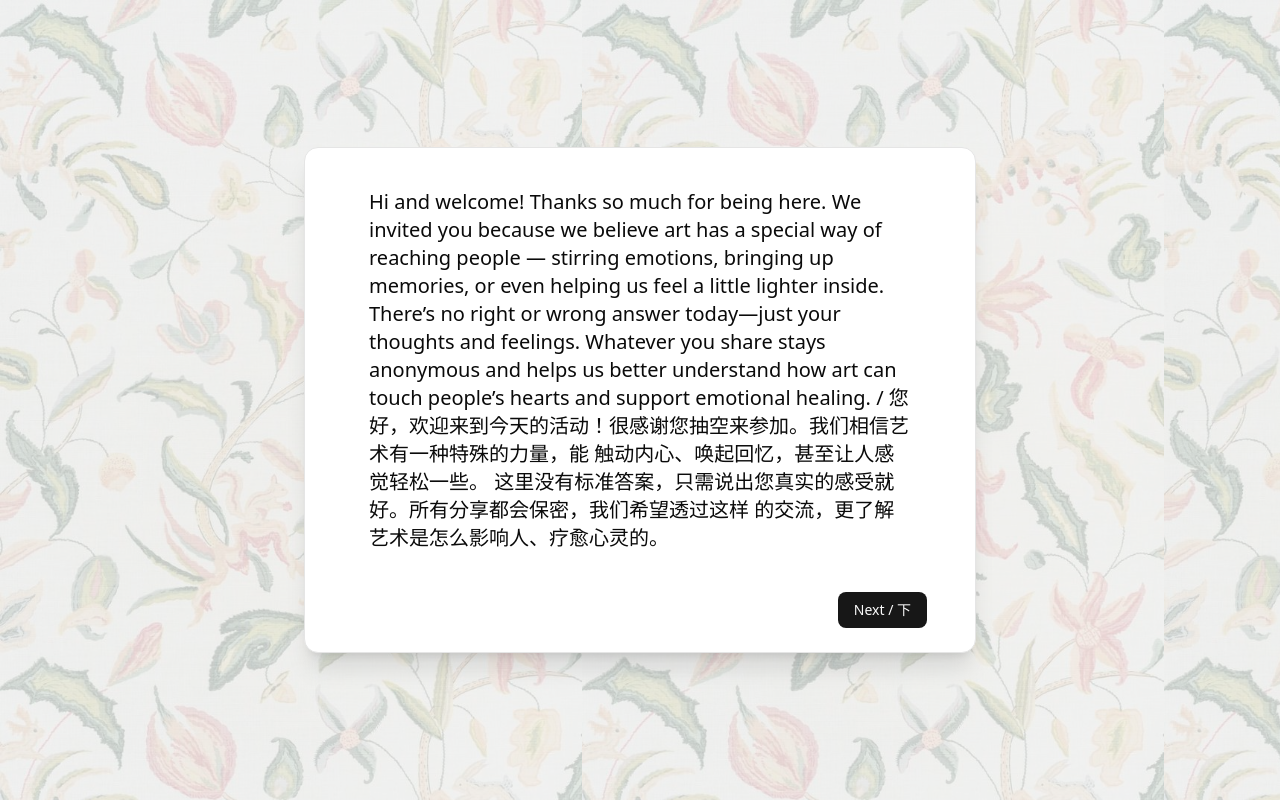
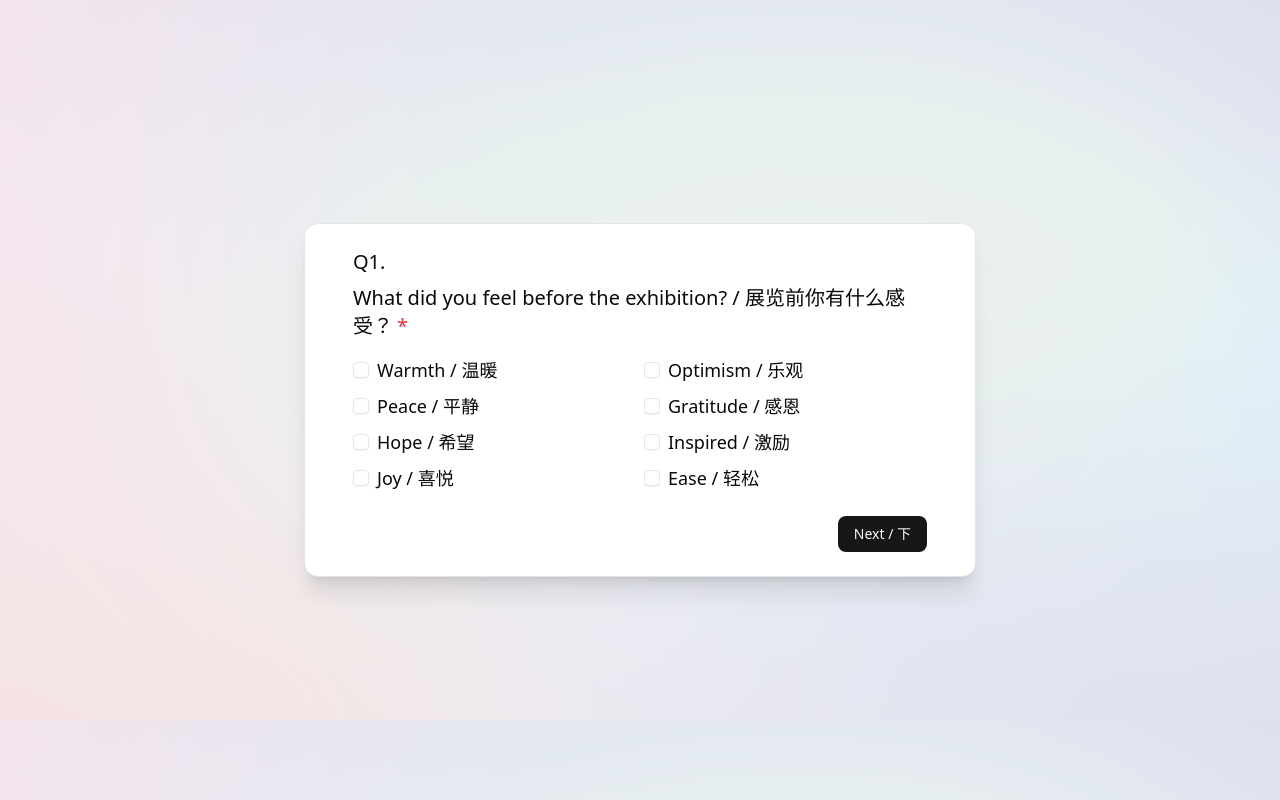
Before and after one commit to UltraRaptorYT/BWMGalleryForm, a Next.js app: page / in a window 1280 px wide. Built offline with nearby package versions, Linux system fonts and the light colour scheme.

Commit message:
Update Background

```diff
--- a/src/app/page.tsx
+++ b/src/app/page.tsx
@@ -9,22 +9,6 @@ import { useSurveySubmit } from "@/hooks/useSurveySubmit";
 
 const survey: SurveyQuestionType[] = [
   {
-    qnType: "info",
-    key: "intro",
-    message: {
-      en: `Hi and welcome! Thanks so much for being here. We invited you because we believe art has a
-special way of reaching people — stirring emotions, bringing up memories, or even helping us
-feel a little lighter inside.
-There’s no right or wrong answer today—just your thoughts and feelings. Whatever you share
-stays anonymous and helps us better understand how art can touch people’s hearts and support
-emotional healing.`,
-      ch: `您好，欢迎来到今天的活动！很感谢您抽空来参加。我们相信艺术有一种特殊的力量，能
-触动内心、唤起回忆，甚至让人感觉轻松一些。
-这里没有标准答案，只需说出您真实的感受就好。所有分享都会保密，我们希望透过这样
-的交流，更了解艺术是怎么影响人、疗愈心灵的。`,
-    },
-  },
-  {
     question: {
       en: "What did you feel before the exhibition?",
       ch: "展览前你有什么感受？",
@@ -32,16 +16,14 @@ emotional healing.`,
     qnType: "multi-select",
     key: "before",
     selectionOptions: [
-      { en: "Excited", ch: "兴奋" },
-      { en: "Anxious", ch: "焦虑" },
-      { en: "Happy", ch: "开心" },
-      { en: "Confused", ch: "困惑" },
-      { en: "Hopeful", ch: "充满希望" },
-      { en: "Overwhelmed", ch: "不知所措" },
-      { en: "Inspired", ch: "受到启发" },
-      { en: "Indifferent", ch: "无动于衷" },
-      { en: "Grateful", ch: "感激" },
-      { en: "Curious", ch: "好奇" },
+      { en: "Warmth", ch: "温暖" },
+      { en: "Optimism", ch: "乐观" },
+      { en: "Peace", ch: "平静" },
+      { en: "Gratitude", ch: "感恩" },
+      { en: "Hope", ch: "希望" },
+      { en: "Inspired", ch: "激励" },
+      { en: "Joy", ch: "喜悦" },
+      { en: "Ease", ch: "轻松" },
     ],
   },
   {
@@ -108,7 +90,7 @@ export default function FeedbackFormPage() {
       <div
         className="absolute inset-0 z-0 opacity-30"
         style={{
-          backgroundImage: "url('/background.jpeg')",
+          backgroundImage: "url('/background.png')",
           backgroundRepeat: "repeat",
           backgroundSize: "contain",
         }}
--- a/src/app/survey/page.tsx
+++ b/src/app/survey/page.tsx
@@ -18,10 +18,13 @@ feel a little lighter inside.
 There’s no right or wrong answer today—just your thoughts and feelings. Whatever you share
 stays anonymous and helps us better understand how art can touch people’s hearts and support
 emotional healing.`,
-      ch: `您好，欢迎来到今天的活动！很感谢您抽空来参加。我们相信艺术有一种特殊的力量，能
+      ch: `您好，感谢您抽空参与真如艺术作品展并且愿意参与此次的问卷调查。
+
+
+
+      我们相信艺术有一种特殊的力量，能
 触动内心、唤起回忆，甚至让人感觉轻松一些。
-这里没有标准答案，只需说出您真实的感受就好。所有分享都会保密，我们希望透过这样
-的交流，更了解艺术是怎么影响人、疗愈心灵的。`,
+这里没有标准答案，只需说出您真实的感受就好。所有分享都会保密，我们希望透过这样的交流，更了解艺术是怎么影响人、疗愈心灵的。`,
     },
   },
   {
@@ -237,7 +240,7 @@ export default function SurveyFormPage() {
       <div
         className="absolute inset-0 z-0 opacity-30"
         style={{
-          backgroundImage: "url('/background.jpeg')",
+          backgroundImage: "url('/background.png')",
           backgroundRepeat: "repeat",
           backgroundSize: "contain",
         }}
--- a/src/components/SurveyRenderer.tsx
+++ b/src/components/SurveyRenderer.tsx
@@ -58,7 +58,7 @@ export function SurveyRenderer({
                   onChange(newVal);
                 }}
               />
-              {opt[lang]}
+              {renderText(opt, showBothLangs, lang)}
             </label>
           ))}
         </div>
```
Also changed, not shown: public/background.png (added).
